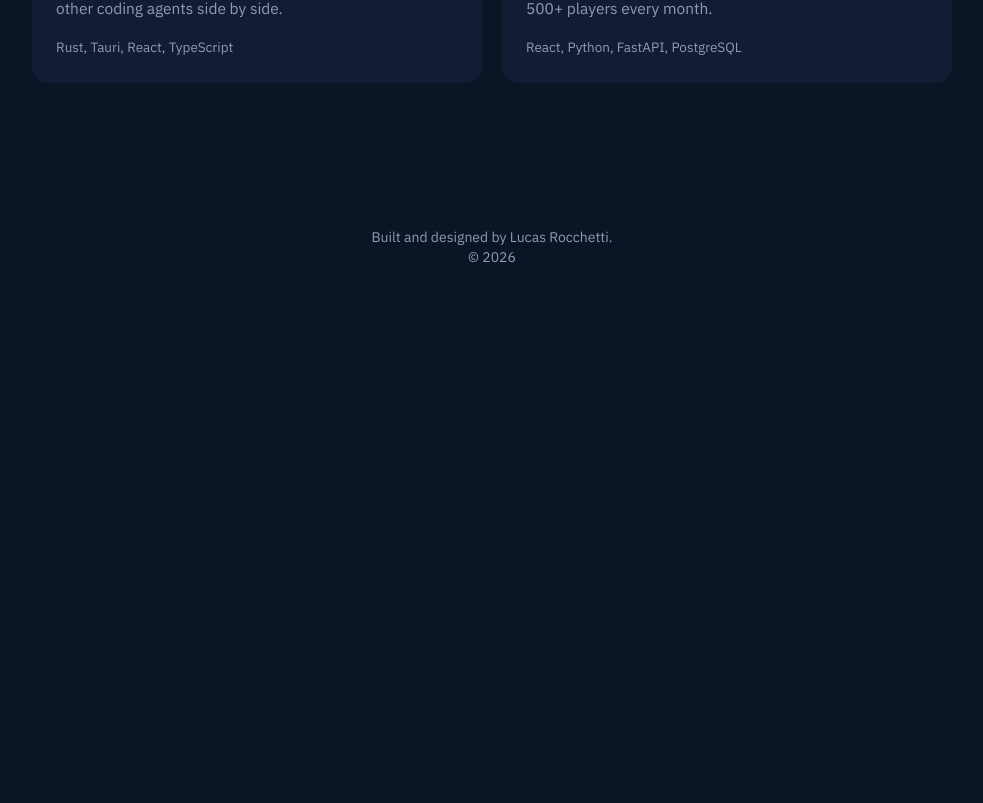
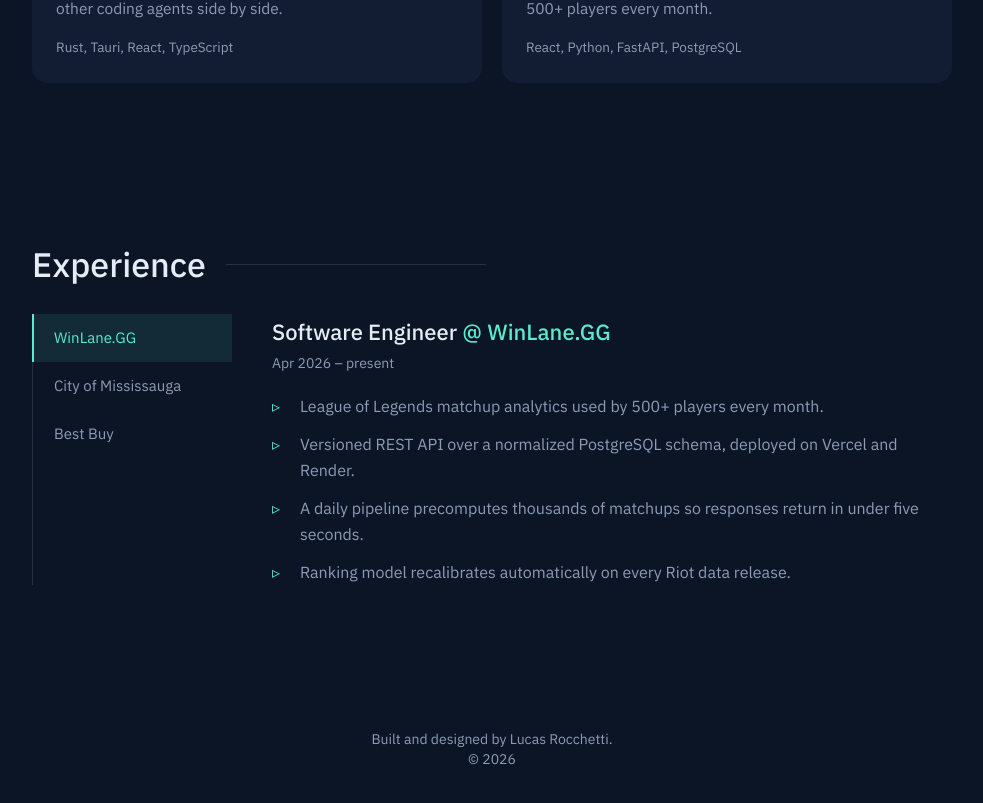
Before and after one commit to rocchettilucas/portfolio, a Next.js app: page / in a window 1280 px wide. Shown: the part 1421-2224 px from the top of the page, without its empty margins (148-1131 px from the left). Before the commit the page ends 1728 px from the top, so only its background shows below. Built offline with nearby package versions, Linux system fonts and the light colour scheme.

Commit message:
feat(experience): accessible vertical tabs with employer rail

```diff
--- a/app/page.tsx
+++ b/app/page.tsx
@@ -2,6 +2,7 @@
 import Footer from "@/components/Footer";
 import Hero from "@/components/Hero";
 import Software from "@/components/Software";
+import Experience from "@/components/Experience";
 
 export default function Home() {
   return (
@@ -10,6 +11,7 @@
       <main id="main">
         <Hero />
         <Software />
+        <Experience />
       </main>
       <Footer />
     </>
--- /dev/null
+++ b/components/Experience.tsx
@@ -0,0 +1,14 @@
+import Section from "./Section";
+import Reveal from "./Reveal";
+import ExperienceTabs from "./ExperienceTabs";
+import { experience } from "@/lib/data";
+
+export default function Experience() {
+  return (
+    <Section id="experience" title="Experience">
+      <Reveal>
+        <ExperienceTabs roles={experience} />
+      </Reveal>
+    </Section>
+  );
+}
--- /dev/null
+++ b/components/ExperienceTabs.tsx
@@ -0,0 +1,92 @@
+"use client";
+
+import { useId, useRef, useState } from "react";
+import type { Role } from "@/lib/data";
+
+export default function ExperienceTabs({ roles }: { roles: Role[] }) {
+  const [i, setI] = useState(0);
+  const base = useId();
+  const tabs = useRef<(HTMLButtonElement | null)[]>([]);
+
+  const onKey = (e: React.KeyboardEvent) => {
+    const n = roles.length;
+    let next = i;
+    if (e.key === "ArrowDown" || e.key === "ArrowRight") next = (i + 1) % n;
+    else if (e.key === "ArrowUp" || e.key === "ArrowLeft") next = (i - 1 + n) % n;
+    else if (e.key === "Home") next = 0;
+    else if (e.key === "End") next = n - 1;
+    else return;
+    e.preventDefault();
+    setI(next);
+    tabs.current[next]?.focus();
+  };
+
+  const r = roles[i];
+
+  return (
+    <div className="grid grid-cols-[200px_1fr] gap-10 max-md:grid-cols-1 max-md:gap-6">
+      <div
+        role="tablist"
+        aria-orientation="vertical"
+        aria-label="Employers"
+        onKeyDown={onKey}
+        className="flex flex-col border-l border-rule max-md:flex-row max-md:overflow-x-auto max-md:border-b max-md:border-l-0"
+      >
+        {roles.map((role, idx) => (
+          <button
+            key={role.company}
+            ref={(el) => {
+              tabs.current[idx] = el;
+            }}
+            type="button"
+            role="tab"
+            id={`${base}-tab-${idx}`}
+            aria-selected={idx === i}
+            aria-controls={`${base}-panel-${idx}`}
+            tabIndex={idx === i ? 0 : -1}
+            onClick={() => setI(idx)}
+            className={`-ml-px border-l-2 px-5 py-3 text-left text-[15px] transition-colors max-md:-mb-px max-md:ml-0 max-md:whitespace-nowrap max-md:border-b-2 max-md:border-l-0 ${
+              idx === i
+                ? "border-accent bg-[var(--accent-tint)] text-accent"
+                : "border-transparent text-muted hover:bg-[var(--accent-tint)] hover:text-accent"
+            }`}
+          >
+            {role.company}
+          </button>
+        ))}
+      </div>
+
+      <div
+        role="tabpanel"
+        id={`${base}-panel-${i}`}
+        aria-labelledby={`${base}-tab-${i}`}
+        className="min-h-[260px]"
+      >
+        <h3 className="text-[22px] font-medium">
+          {r.title}{" "}
+          <span className="text-accent">
+            @{" "}
+            {r.site ? (
+              <a href={r.site} target="_blank" rel="noopener noreferrer">
+                {r.company}
+              </a>
+            ) : (
+              r.company
+            )}
+          </span>
+        </h3>
+        <p className="mt-1 mb-5 text-sm text-muted">{r.dates}</p>
+        <ul className="space-y-3">
+          {r.bullets.map((b) => (
+            <li
+              key={b}
+              className="relative pl-7 text-[16px] leading-relaxed text-muted before:absolute before:left-0 before:text-accent before:content-['▹']"
+            >
+              {b}
+            </li>
+          ))}
+        </ul>
+      </div>
+    </div>
+  );
+}
```
